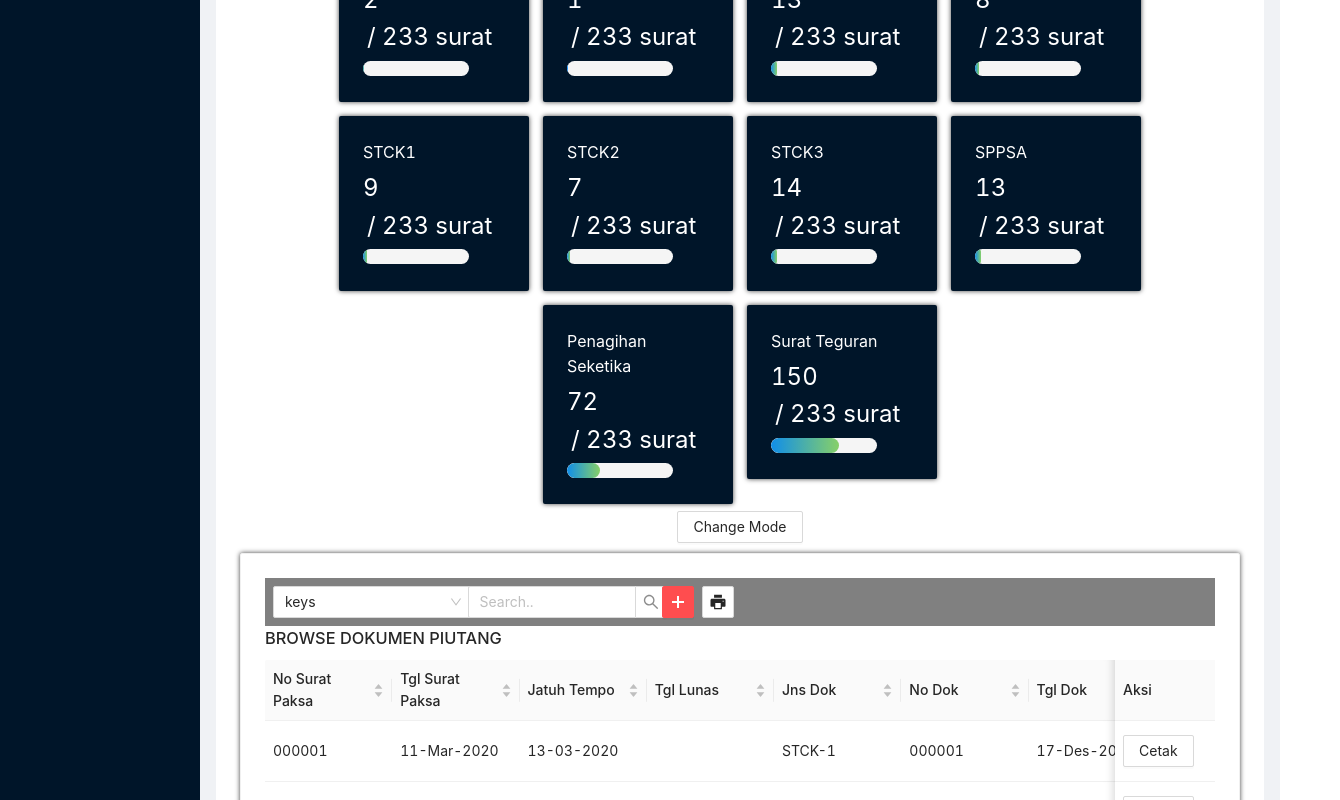
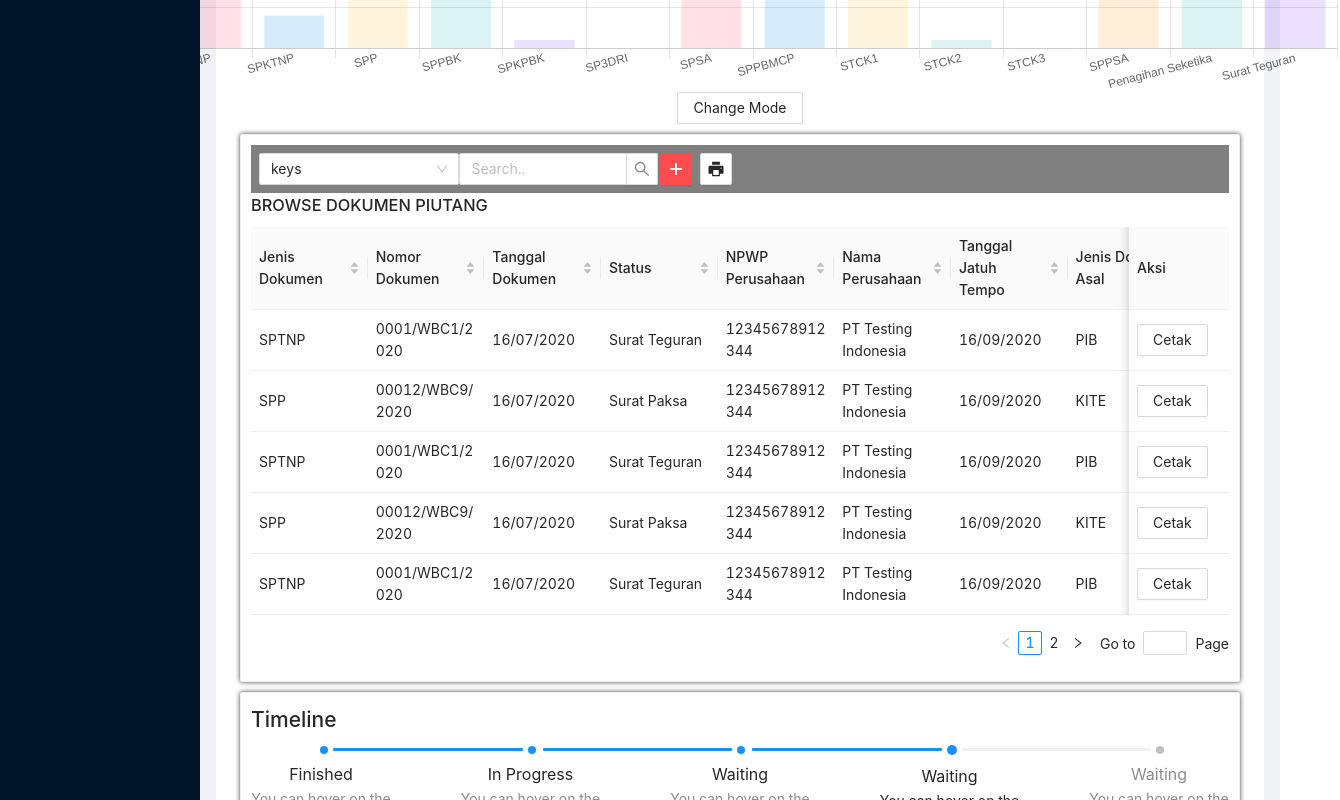
Before and after one commit to hilmimuharromi/SAPP_New, a React (Create React App) app: page / in a window 1280 px wide. Shown: the part 380-1180 px from the top of the page, 1340 px wide, since content can reach past the window. Built offline with nearby package versions, Linux system fonts and the light colour scheme.

Commit message:
redesign

```diff
--- a/src/App.css
+++ b/src/App.css
@@ -26,7 +26,25 @@
   box-shadow: 0px 0px 5px 0px rgba(0, 0, 0, 0.75);
 }
 
+.card-layout-pungutan {
+  -webkit-box-shadow: 0px 0px 5px 0px rgba(0, 0, 0, 0.75);
+  -moz-box-shadow: 0px 0px 5px 0px rgba(0, 0, 0, 0.75);
+  box-shadow: 0px 0px 5px 0px rgba(0, 0, 0, 0.75);
+  position: -webkit-sticky;
+  position: sticky;
+  top: 0;
+}
+
 .ant-statistic-title {
   color: #fff;
   font-size: medium;
 }
+
+.ant-card-body {
+  padding: 10px;
+  justify-content: center;
+}
+
+.list-detail:hover {
+  background-color: #1890ff;
+}
--- a/src/pages/perbendaharaan/dashboard/BrowseDokumenPiutang/CardTotalSurat.js
+++ b/src/pages/perbendaharaan/dashboard/BrowseDokumenPiutang/CardTotalSurat.js
@@ -38,6 +38,7 @@ export default function CardTotalSurat() {
             style={{
               margin: "7px",
               width: "190px",
+              height: "120px",
               backgroundColor: "#001529",
               border: "none",
             }}
--- a/src/pages/perbendaharaan/dashboard/BrowseDokumenPiutang/Detail.js
+++ b/src/pages/perbendaharaan/dashboard/BrowseDokumenPiutang/Detail.js
@@ -88,13 +88,13 @@ export default function Detail() {
       </Modal>
       <List
         size="small"
-        bordered
+        // bordered
         itemLayout="horizontal"
         dataSource={data}
         renderItem={(item) => (
           <List.Item
+            className="list-detail"
             style={{
-              border: "1px solid",
               display: "flex",
               justifyContent: "flex-start",
             }}
--- a/src/pages/perbendaharaan/dashboard/BrowseDokumenPiutang/Header.js
+++ b/src/pages/perbendaharaan/dashboard/BrowseDokumenPiutang/Header.js
@@ -5,7 +5,7 @@ import {
   Button,
   useState,
   Modal,
-  Row,
+  // Row,
 } from "../../libraries/dependencies";
 import Menu from "../../menu/index";
 
@@ -19,45 +19,21 @@ export default function Header() {
   }
   const columns = [
     {
-      title: "No Surat Paksa",
-      dataIndex: "no_surat_paksa",
-      sorter: (a, b) => a.no_surat_paksa.length - b.no_surat_paksa.length,
+      title: "Jenis Dokumen",
+      dataIndex: "jenisDokumen",
+      sorter: (a, b) => a.jenisDokumen.length - b.jenisDokumen.length,
       sortDirections: ["descend", "ascend"],
     },
     {
-      title: "Tgl Surat Paksa",
-      dataIndex: "tgl_surat_paksa",
-      sorter: (a, b) => a.tgl_surat_paksa - b.tgl_surat_paksa,
+      title: "Nomor Dokumen",
+      dataIndex: "nomorDokumen",
+      sorter: (a, b) => a.nomorDokumen - b.nomorDokumen,
       sortDirections: ["descend", "ascend"],
     },
     {
-      title: "Jatuh Tempo",
-      dataIndex: "jatuh_tempo",
-      sorter: (a, b) => a.jatuh_tempo.length - b.jatuh_tempo.length,
-      sortDirections: ["descend", "ascend"],
-    },
-    {
-      title: "Tgl Lunas",
-      dataIndex: "tgl_lunas",
-      sorter: (a, b) => a.tgl_lunas.length - b.tgl_lunas.length,
-      sortDirections: ["descend", "ascend"],
-    },
-    {
-      title: "Jns Dok",
-      dataIndex: "jenis_dokumen",
-      sorter: (a, b) => a.jenis_dokumen.length - b.jenis_dokumen.length,
-      sortDirections: ["descend", "ascend"],
-    },
-    {
-      title: "No Dok",
-      dataIndex: "no_dokumen",
-      sorter: (a, b) => a.no_dokumen.length - b.no_dokumen.length,
-      sortDirections: ["descend", "ascend"],
-    },
-    {
-      title: "Tgl Dok",
-      dataIndex: "tgl_dokumen",
-      sorter: (a, b) => a.tgl_dokumen.length - b.tgl_dokumen.length,
+      title: "Tanggal Dokumen",
+      dataIndex: "tanggalDokumen",
+      sorter: (a, b) => a.tanggalDokumen.length - b.tanggalDokumen.length,
       sortDirections: ["descend", "ascend"],
     },
     {
@@ -67,21 +43,51 @@ export default function Header() {
       sortDirections: ["descend", "ascend"],
     },
     {
-      title: "NPWP",
-      dataIndex: "npwp",
-      sorter: (a, b) => a.npwp.length - b.npwp.length,
+      title: "NPWP Perusahaan",
+      dataIndex: "npwpPerusahaan",
+      sorter: (a, b) => a.npwpPerusahaan.length - b.npwpPerusahaan.length,
       sortDirections: ["descend", "ascend"],
     },
     {
-      title: "Nama Importir",
-      dataIndex: "nama_importir",
-      sorter: (a, b) => a.nama_importir.length - b.nama_importir.length,
+      title: "Nama Perusahaan",
+      dataIndex: "namaPerusahaan",
+      sorter: (a, b) => a.namaPerusahaan.length - b.namaPerusahaan.length,
       sortDirections: ["descend", "ascend"],
     },
     {
-      title: "Penerbit",
-      dataIndex: "penerbit",
-      sorter: (a, b) => a.penerbit.length - b.penerbit.length,
+      title: "Tanggal Jatuh Tempo",
+      dataIndex: "tanggalJatuhTempo",
+      sorter: (a, b) => a.tanggalJatuhTempo.length - b.tanggalJatuhTempo.length,
+      sortDirections: ["descend", "ascend"],
+    },
+    {
+      title: "Jenis Dok Asal",
+      dataIndex: "jenisDokAsal",
+      sorter: (a, b) => a.jenisDokAsal.length - b.jenisDokAsal.length,
+      sortDirections: ["descend", "ascend"],
+    },
+    {
+      title: "Nomor Dok Asal",
+      dataIndex: "nomorDokAsal",
+      sorter: (a, b) => a.nomorDokAsal.length - b.nomorDokAsal.length,
+      sortDirections: ["descend", "ascend"],
+    },
+    {
+      title: "Tanggal Dok Asal",
+      dataIndex: "tanggalDokAsal",
+      sorter: (a, b) => a.tanggalDokAsal.length - b.tanggalDokAsal.length,
+      sortDirections: ["descend", "ascend"],
+    },
+    {
+      title: "Kantor Penerbit",
+      dataIndex: "kantorPenerbit",
+      sorter: (a, b) => a.kantorPenerbit.length - b.kantorPenerbit.length,
+      sortDirections: ["descend", "ascend"],
+    },
+    {
+      title: "Kantor Monitor",
+      dataIndex: "kantorMonitor",
+      sorter: (a, b) => a.kantorMonitor.length - b.kantorMonitor.length,
       sortDirections: ["descend", "ascend"],
     },
     {
@@ -99,98 +105,99 @@ export default function Header() {
   const data = [
     {
       key: "1",
-      no_surat_paksa: "000001",
-      tgl_surat_paksa: "11-Mar-2020",
-      jatuh_tempo: "13-03-2020",
-      tgl_lunas: "",
-      jenis_dokumen: "STCK-1",
-      no_dokumen: "000001",
-      tgl_dokumen: "17-Des-2019",
-      status: "Surat Paksa",
-      npwp: "62.592.680.1-019.00",
-      nama_importir: "TOKO UD. SARMA",
-      penerbit: "011100",
+      jenisDokumen: "SPTNP",
+      nomorDokumen: "0001/WBC1/2020",
+      tanggalDokumen: "16/07/2020",
+      status: "Surat Teguran",
+      npwpPerusahaan: "12345678912344",
+      namaPerusahaan: "PT Testing Indonesia",
+      tanggalJatuhTempo: "16/09/2020",
+      jenisDokAsal: "PIB",
+      nomorDokAsal: "025896",
+      tanggalDokAsal: "14/07/2020",
+      kantorPenerbit: "009000",
+      kantorMonitor: "050900",
     },
     {
       key: "2",
-      no_surat_paksa: "000002",
-      tgl_surat_paksa: "11-Mar-2020",
-      jatuh_tempo: "13-03-2020",
-      tgl_lunas: "",
-      jenis_dokumen: "STCK-1",
-      no_dokumen: "000002",
-      tgl_dokumen: "17-Des-2019",
+      jenisDokumen: "SPP",
+      nomorDokumen: "00012/WBC9/2020",
+      tanggalDokumen: "16/07/2020",
       status: "Surat Paksa",
-      npwp: "62.592.680.1-019.00",
-      nama_importir: "PT Importan Nusantara",
-      penerbit: "011100",
+      npwpPerusahaan: "12345678912344",
+      namaPerusahaan: "PT Testing Indonesia",
+      tanggalJatuhTempo: "16/09/2020",
+      jenisDokAsal: "KITE",
+      nomorDokAsal: "025896",
+      tanggalDokAsal: "14/07/2020",
+      kantorPenerbit: "009000",
+      kantorMonitor: "040300",
     },
     {
       key: "3",
-      no_surat_paksa: "000003",
-      tgl_surat_paksa: "11-Mar-2020",
-      jatuh_tempo: "13-03-2020",
-      tgl_lunas: "",
-      jenis_dokumen: "STCK-1",
-      no_dokumen: "000003",
-      tgl_dokumen: "17-Des-2019",
-      status: "Surat Paksa",
-      npwp: "62.592.680.1-019.00",
-      nama_importir: "PT Selalu Benar",
-      penerbit: "011100",
+      jenisDokumen: "SPTNP",
+      nomorDokumen: "0001/WBC1/2020",
+      tanggalDokumen: "16/07/2020",
+      status: "Surat Teguran",
+      npwpPerusahaan: "12345678912344",
+      namaPerusahaan: "PT Testing Indonesia",
+      tanggalJatuhTempo: "16/09/2020",
+      jenisDokAsal: "PIB",
+      nomorDokAsal: "025896",
+      tanggalDokAsal: "14/07/2020",
+      kantorPenerbit: "009000",
+      kantorMonitor: "050900",
     },
     {
       key: "4",
-      no_surat_paksa: "000004",
-      tgl_surat_paksa: "11-Mar-2020",
-      jatuh_tempo: "13-03-2020",
-      tgl_lunas: "",
-      jenis_dokumen: "STCK-1",
-      no_dokumen: "000004",
-      tgl_dokumen: "17-Des-2019",
+      jenisDokumen: "SPP",
+      nomorDokumen: "00012/WBC9/2020",
+      tanggalDokumen: "16/07/2020",
       status: "Surat Paksa",
-      npwp: "62.592.680.1-019.00",
-      nama_importir: "PT Angin Ribut",
-      penerbit: "011100",
+      npwpPerusahaan: "12345678912344",
+      namaPerusahaan: "PT Testing Indonesia",
+      tanggalJatuhTempo: "16/09/2020",
+      jenisDokAsal: "KITE",
+      nomorDokAsal: "025896",
+      tanggalDokAsal: "14/07/2020",
+      kantorPenerbit: "009000",
+      kantorMonitor: "040300",
     },
     {
       key: "5",
-      no_surat_paksa: "000005",
-      tgl_surat_paksa: "11-Mar-2020",
-      jatuh_tempo: "13-03-2020",
-      tgl_lunas: "",
-      jenis_dokumen: "STCK-1",
-      no_dokumen: "000005",
-      tgl_dokumen: "17-Des-2019",
-      status: "Surat Paksa",
-      npwp: "62.592.680.1-019.00",
-      nama_importir: "PT Lalu Lalang",
-      penerbit: "011100",
+      jenisDokumen: "SPTNP",
+      nomorDokumen: "0001/WBC1/2020",
+      tanggalDokumen: "16/07/2020",
+      status: "Surat Teguran",
+      npwpPerusahaan: "12345678912344",
+      namaPerusahaan: "PT Testing Indonesia",
+      tanggalJatuhTempo: "16/09/2020",
+      jenisDokAsal: "PIB",
+      nomorDokAsal: "025896",
+      tanggalDokAsal: "14/07/2020",
+      kantorPenerbit: "009000",
+      kantorMonitor: "050900",
     },
     {
       key: "6",
-      no_surat_paksa: "000006",
-      tgl_surat_paksa: "11-Mar-2020",
-      jatuh_tempo: "13-03-2020",
-      tgl_lunas: "",
-      jenis_dokumen: "STCK-1",
-      no_dokumen: "000006",
-      tgl_dokumen: "17-Des-2019",
+      jenisDokumen: "SPP",
+      nomorDokumen: "00012/WBC9/2020",
+      tanggalDokumen: "16/07/2020",
       status: "Surat Paksa",
-      npwp: "62.592.680.1-019.00",
-      nama_importir: "PT Masukin Barang",
-      penerbit: "011100",
+      npwpPerusahaan: "12345678912344",
+      namaPerusahaan: "PT Testing Indonesia",
+      tanggalJatuhTempo: "16/09/2020",
+      jenisDokAsal: "KITE",
+      nomorDokAsal: "025896",
+      tanggalDokAsal: "14/07/2020",
+      kantorPenerbit: "009000",
+      kantorMonitor: "040300",
     },
   ];
   return (
     <Card className="card-layout">
       <Menu />
       <h3>BROWSE DOKUMEN PIUTANG</h3>
-      <Row justify="center">{/* <ChartMode /> */}</Row>
-      {/* <Row justify="center">
-        <Button onClick={() => setTogleChart(!togleChart)}>Change Mode</Button>
-      </Row> */}
-
       <Table
         columns={columns}
         dataSource={data}
--- a/src/pages/perbendaharaan/dashboard/BrowseDokumenPiutang/Pungutan.js
+++ b/src/pages/perbendaharaan/dashboard/BrowseDokumenPiutang/Pungutan.js
@@ -1,4 +1,5 @@
 import { React, Card, Table } from "../../libraries/dependencies";
+import { convertToRupiah } from "../../libraries/functions";
 
 export default function Pungutan() {
   const dataAwal = [
@@ -8,11 +9,11 @@ export default function Pungutan() {
     },
     {
       judul: "Bea Keluar",
-      nilai: null,
+      nilai: 1000,
     },
     {
       judul: "BM AD",
-      nilai: null,
+      nilai: 20000,
     },
     {
       judul: "BM ADs",
@@ -28,11 +29,11 @@ export default function Pungutan() {
     },
     {
       judul: "CTEM",
-      nilai: null,
+      nilai: 2222,
     },
     {
       judul: "CMEA",
-      nilai: null,
+      nilai: 3223232,
     },
     {
       judul: "CEA",
@@ -44,7 +45,7 @@ export default function Pungutan() {
     },
     {
       judul: "BUNGA",
-      nilai: null,
+      nilai: 2323232,
     },
     {
       judul: "PPN",
@@ -64,8 +65,16 @@ export default function Pungutan() {
     },
   ];
 
-  const newData = dataAwal.filter((data) => {
+  const filterData = dataAwal.filter((data) => {
     return data.nilai !== null;
+  });
+
+  // const newData = filterData.map((data) => {
+  //   data.nilai = convertToRupiah(data.nilai);
+  // });
+
+  filterData.map((data) => {
+    return (data.nilai = convertToRupiah(data.nilai));
   });
 
   const column = [
@@ -80,13 +89,14 @@ export default function Pungutan() {
       key: "nilai",
     },
   ];
+
   return (
-    <Card className="card-layout">
+    <Card className="card-layout-pungutan">
       <h2>Pungutan</h2>
       <Table
         size={"small"}
         pagination={false}
-        dataSource={newData}
+        dataSource={filterData}
         showHeader={false}
         columns={column}
       />
--- a/src/pages/perbendaharaan/dashboard/BrowseDokumenPiutang/TotalSurat.js
+++ b/src/pages/perbendaharaan/dashboard/BrowseDokumenPiutang/TotalSurat.js
@@ -21,7 +21,7 @@ export default function TotalSurat() {
     ],
     datasets: [
       {
-        // label: "Total Surat",
+        label: "Total Surat",
         // fill: true,
         backgroundColor: [
           "rgba(255, 99, 132, 0.2)",
@@ -42,7 +42,7 @@ export default function TotalSurat() {
         ],
         lineTension: 1.9,
         // backgroundColor: "rgba(75,192,192,0.4)",
-        // borderColor: "blue",
+        borderColor: "blue",
         borderCapStyle: "butt",
         // borderDash: [],
         // borderDashOffset: 0.0,
@@ -63,11 +63,36 @@ export default function TotalSurat() {
         data: [65, 59, 80, 81, 56, 55, 77, 80, 90, 56, 55, 77, 80, 90, 70],
       },
     ],
+    options: {
+      title: {
+        display: true,
+        text: "Custom Chart Title",
+      },
+      scales: {
+        yAxes: [
+          {
+            ticks: {
+              beginAtZero: true,
+            },
+            gridLines: {
+              offsetGridLines: true,
+            },
+          },
+        ],
+        xAxes: [
+          {
+            gridLines: {
+              offsetGridLines: true,
+            },
+          },
+        ],
+      },
+    },
   };
 
   return (
     <>
-      <Bar data={data} width={100} height={20} />
+      <Bar data={data} width={100} height={30} />
     </>
   );
 }
--- a/src/pages/perbendaharaan/dashboard/BrowseDokumenPiutang/index.js
+++ b/src/pages/perbendaharaan/dashboard/BrowseDokumenPiutang/index.js
@@ -16,7 +16,7 @@ import TotalSurat from "./TotalSurat";
 import CardTotalSurat from "./CardTotalSurat";
 
 export default function BrowseDokumenPiutang() {
-  const [togleChart, setTogleChart] = useState(false);
+  const [togleChart, setTogleChart] = useState(true);
 
   function ChartMode() {
     if (togleChart) {
@@ -46,18 +46,20 @@ export default function BrowseDokumenPiutang() {
         </Col>
       </Row>
       <Row justify="space-between" style={{ marginTop: "10px" }}>
-        <Col span={11} style={{ marginRight: "5px" }}>
+        <Col span={16}>
           <Detail />
         </Col>
-        <Col span={11}>
+        <Col span={7}>
           <Pungutan />
         </Col>
       </Row>
       <Row justify="space-between" style={{ marginTop: "10px" }}>
-        <Col span={11}>
+        <Col span={16}>
           <MutasiDokumen />
         </Col>
-        <Col span={11}>
+      </Row>
+      <Row justify="space-between" style={{ marginTop: "10px" }}>
+        <Col span={16}>
           <History />
         </Col>
       </Row>
--- a/src/pages/perbendaharaan/libraries/dependencies/index.js
+++ b/src/pages/perbendaharaan/libraries/dependencies/index.js
@@ -5,7 +5,6 @@ import ReactDOM from "react-dom";
 // @import Packages
 import axios from "axios";
 import moment from "moment";
-
 export * from "react";
 export * from "react-router-dom";
 export * from "antd";
--- /dev/null
+++ b/src/pages/perbendaharaan/libraries/functions/covertRupiah.js
@@ -0,0 +1,13 @@
+export default function convertToRupiah(angka) {
+  var rupiah = "";
+  var angkarev = angka.toString().split("").reverse().join("");
+  for (var i = 0; i < angkarev.length; i++)
+    if (i % 3 === 0) rupiah += angkarev.substr(i, 3) + ".";
+  return (
+    "Rp. " +
+    rupiah
+      .split("", rupiah.length - 1)
+      .reverse()
+      .join("")
+  );
+}
--- /dev/null
+++ b/src/pages/perbendaharaan/libraries/functions/index.js
@@ -0,0 +1,3 @@
+import convertToRupiah from "./covertRupiah.js";
+
+export { convertToRupiah };
```
Also changed, not shown: src/pages/perbendaharaan/dashboard/RekamDokumenPiutang/index.js (+59 -32 lines).
